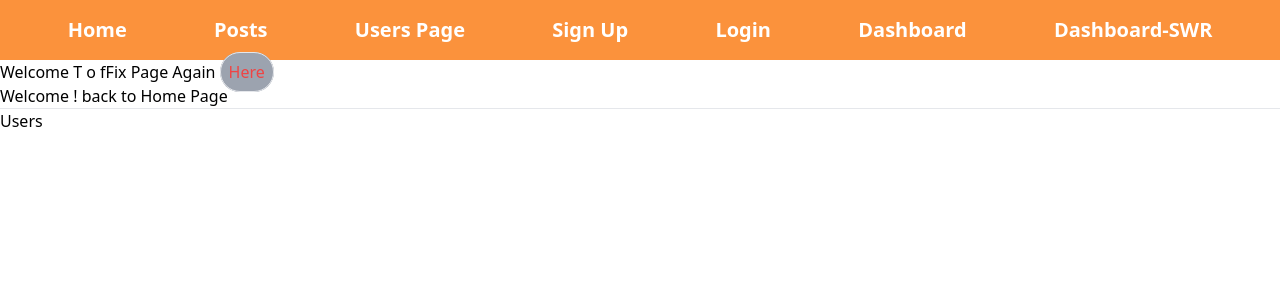
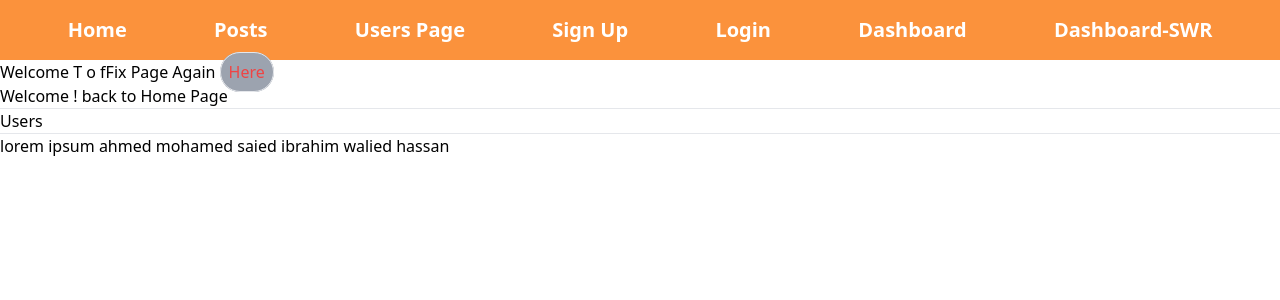
Before and after one commit to waliedsaied20/nextprotest1, a Next.js app: page / in a window 1280 px wide. Shown: the top 300 px of the page. Built offline with nearby package versions, Linux system fonts and the light colour scheme.

Commit message:
edit page add pargh

```diff
--- a/pages/index.js
+++ b/pages/index.js
@@ -17,6 +17,8 @@ function HomePage() {
         <Link href='/users'>
           Users
         </Link>
+        <hr />
+        <p> lorem ipsum ahmed mohamed saied ibrahim walied hassan  </p>
       </div>
     </>
   )
```
